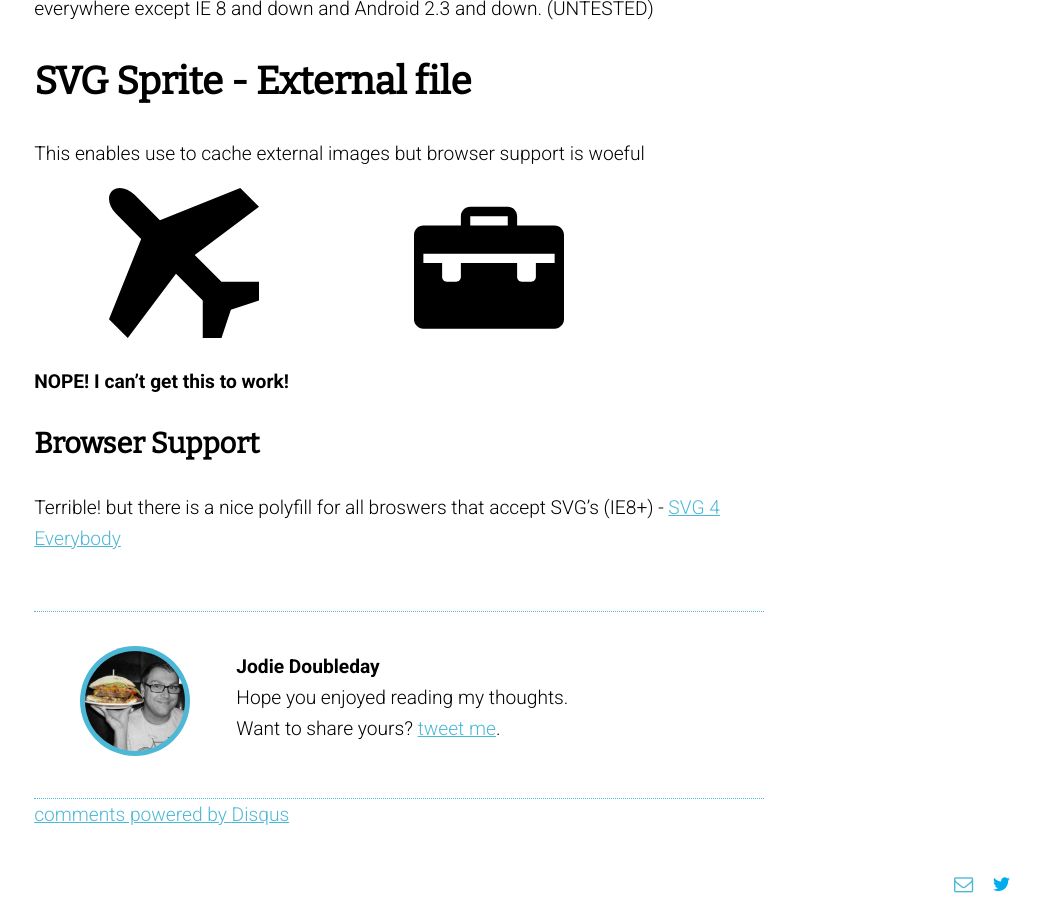
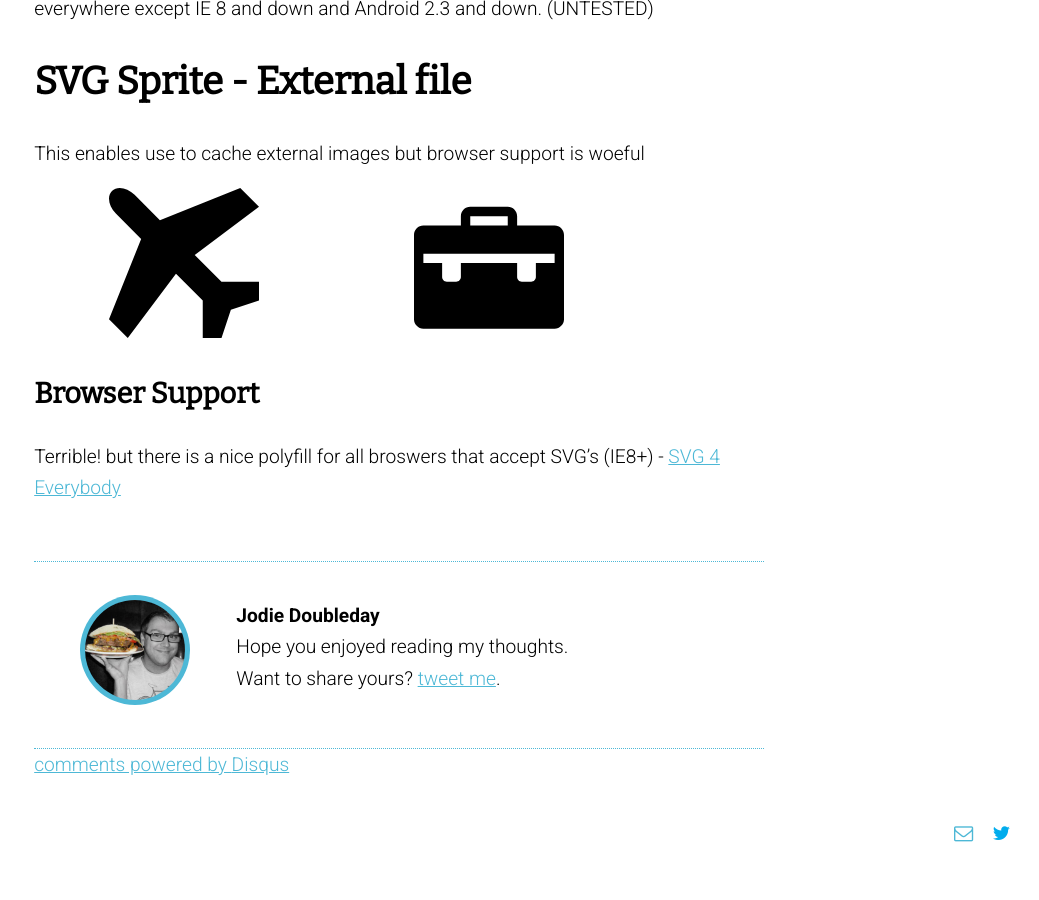
Before and after one commit to devbench/devbench.github.io, a Jekyll site: the page built from _posts/2016-09-02-SVG-test.md, in a window 1280 px wide and 900 px high, scrolled down 5179 px. Shown: the whole window, without its empty margins (241-1280 px from the left). Built offline with Jekyll 4.4.1, drawn with Linux system fonts in a browser that asks for light colours; nearby versions of some CDN libraries; some web fonts are replaced; comment, search, counter and statistics services are not loaded; after the commit the page ends 6028 px from its top, so only the background shows below that.

Commit message:
external

```diff
--- a/_posts/2016-09-02-SVG-test.md
+++ b/_posts/2016-09-02-SVG-test.md
@@ -131,7 +131,5 @@
   <use xlink:href="{{ site.url }}/assets/images/svg/icons.svg#icon-breifcase2" />
 </svg>
 
-<strong>NOPE! I can't get this to work!</strong>
-
 ## Browser Support
 Terrible! but there is a nice polyfill for all broswers that accept SVG's (IE8+) - <a href="https://github.com/jonathantneal/svg4everybody">SVG 4 Everybody</a>
```
